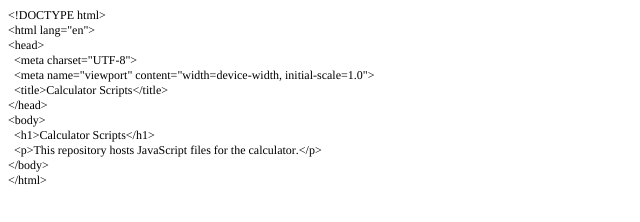
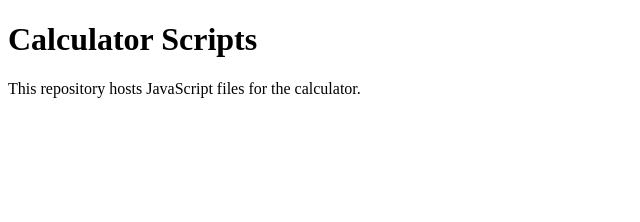
Before and after one commit to sambaumel/calculator-scripts, a plain HTML site: page index.html in a window 1280 px wide. Shown: the whole page, without its empty margins (0-640 px from the left). Drawn offline with Linux system fonts and the light colour scheme.

Commit message:
Update index.html

```diff
--- a/index.html
+++ b/index.html
@@ -1,28 +1,12 @@
-<!DOCTYPE html PUBLIC "-//W3C//DTD HTML 4.01//EN" "http://www.w3.org/TR/html4/strict.dtd">
-<html>
+<!DOCTYPE html>
+<html lang="en">
 <head>
-  <meta http-equiv="Content-Type" content="text/html; charset=utf-8">
-  <meta http-equiv="Content-Style-Type" content="text/css">
-  <title></title>
-  <meta name="Generator" content="Cocoa HTML Writer">
-  <meta name="CocoaVersion" content="2487.7">
-  <style type="text/css">
-    p.p1 {margin: 0.0px 0.0px 0.0px 0.0px; font: 12.0px Times; -webkit-text-stroke: #000000}
-    span.s1 {font-kerning: none}
-  </style>
+  <meta charset="UTF-8">
+  <meta name="viewport" content="width=device-width, initial-scale=1.0">
+  <title>Calculator Scripts</title>
 </head>
 <body>
-<p class="p1"><span class="s1">&lt;!DOCTYPE html&gt;</span></p>
-<p class="p1"><span class="s1">&lt;html lang="en"&gt;</span></p>
-<p class="p1"><span class="s1">&lt;head&gt;</span></p>
-<p class="p1"><span class="s1"><span class="Apple-converted-space">  </span>&lt;meta charset="UTF-8"&gt;</span></p>
-<p class="p1"><span class="s1"><span class="Apple-converted-space">  </span>&lt;meta name="viewport" content="width=device-width, initial-scale=1.0"&gt;</span></p>
-<p class="p1"><span class="s1"><span class="Apple-converted-space">  </span>&lt;title&gt;Calculator Scripts&lt;/title&gt;</span></p>
-<p class="p1"><span class="s1">&lt;/head&gt;</span></p>
-<p class="p1"><span class="s1">&lt;body&gt;</span></p>
-<p class="p1"><span class="s1"><span class="Apple-converted-space">  </span>&lt;h1&gt;Calculator Scripts&lt;/h1&gt;</span></p>
-<p class="p1"><span class="s1"><span class="Apple-converted-space">  </span>&lt;p&gt;This repository hosts JavaScript files for the calculator.&lt;/p&gt;</span></p>
-<p class="p1"><span class="s1">&lt;/body&gt;</span></p>
-<p class="p1"><span class="s1">&lt;/html&gt;</span></p>
+  <h1>Calculator Scripts</h1>
+  <p>This repository hosts JavaScript files for the calculator.</p>
 </body>
 </html>
```
